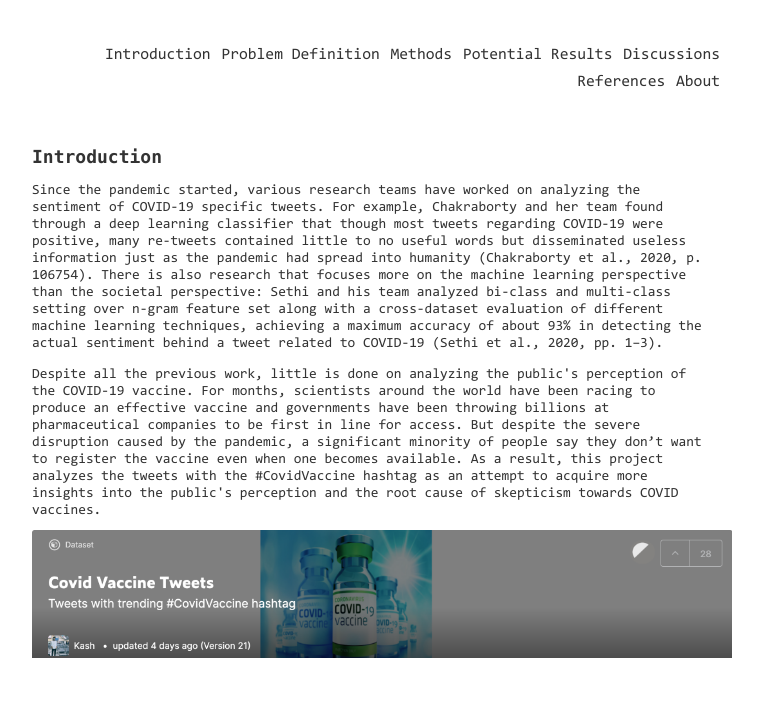
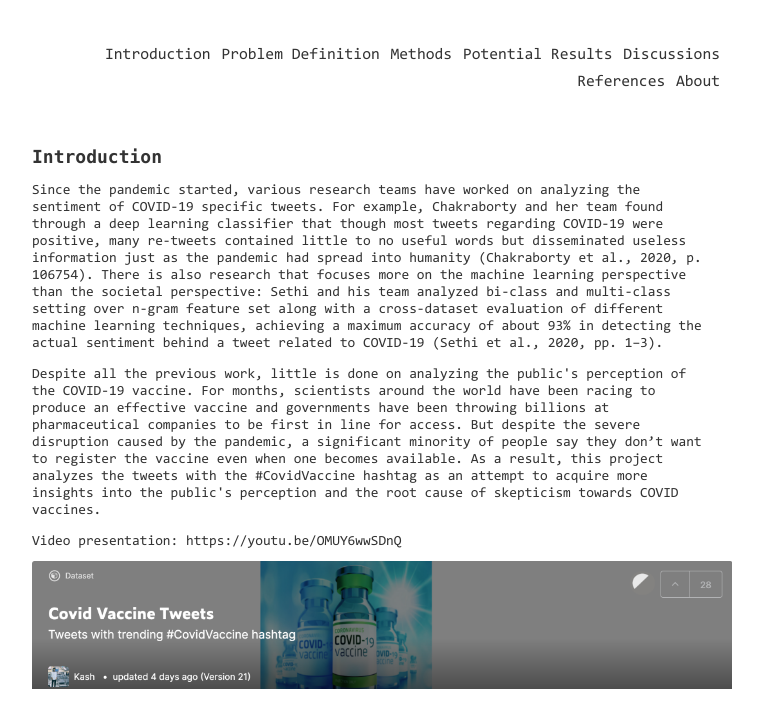
Before and after one commit to zhiyichenGT/zhiyichen.github.io, a Jekyll site: the page built from index.html, in a window 1280 px wide. Shown: the top 728 px of the page, without its empty margins (268-1031 px from the left). Built offline with Jekyll 4.4.1, drawn with Linux system fonts in a browser that asks for light colours.

Commit message:
version 0.9

```diff
--- a/index.html
+++ b/index.html
@@ -8,5 +8,7 @@ title: Introduction
 </p>
 <p>Despite all the previous work, little is done on analyzing the public's perception of the COVID-19 vaccine. For months, scientists around the world have been racing to produce an effective vaccine and governments have been throwing billions at pharmaceutical companies to be first in line for access. But despite the severe disruption caused by the pandemic, a significant minority of people say they don’t want to register the vaccine even when one becomes available. As a result, this project analyzes the tweets with the #CovidVaccine hashtag as an attempt to acquire more insights into the public's perception and the root cause of skepticism towards COVID vaccines.
 </p>
+<p>Video presentation: https://youtu.be/OMUY6wwSDnQ
+</p>
 <img src="/static/img/logo.png"
 	width="700"/>
```
